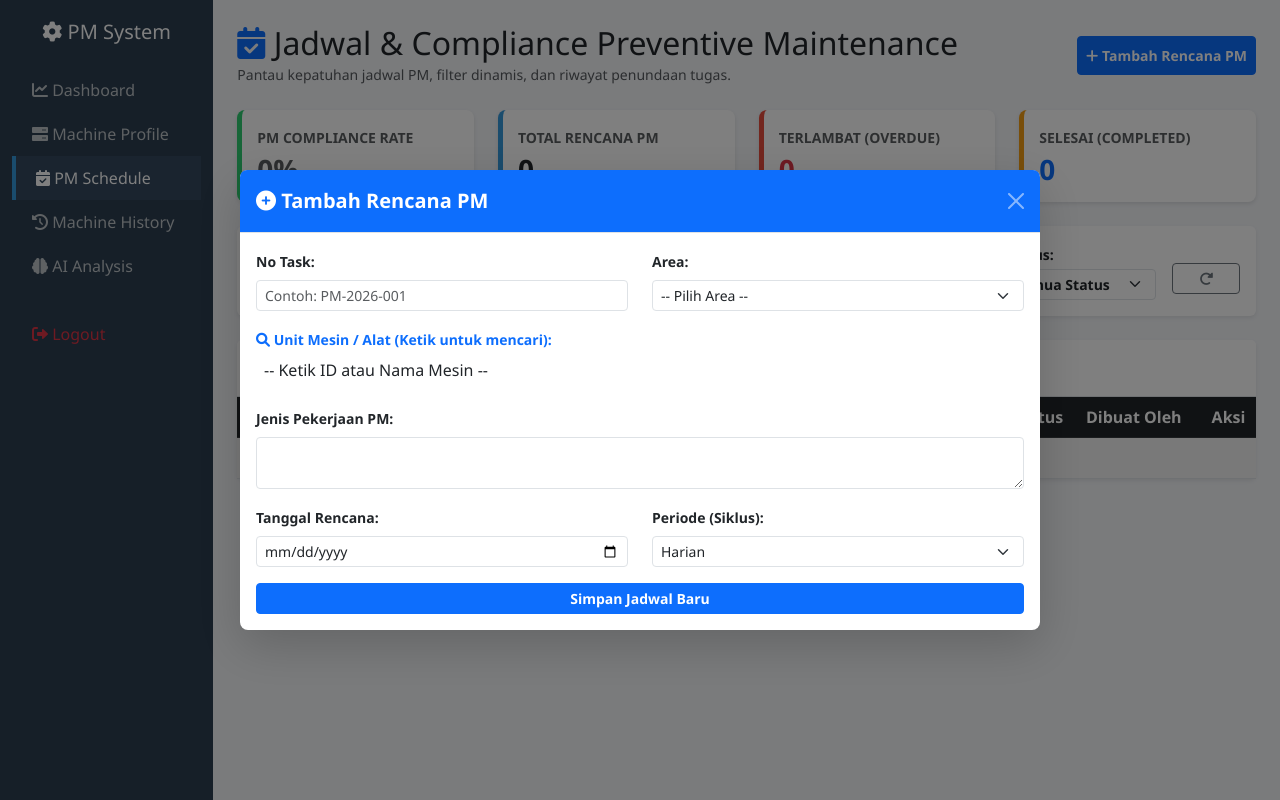
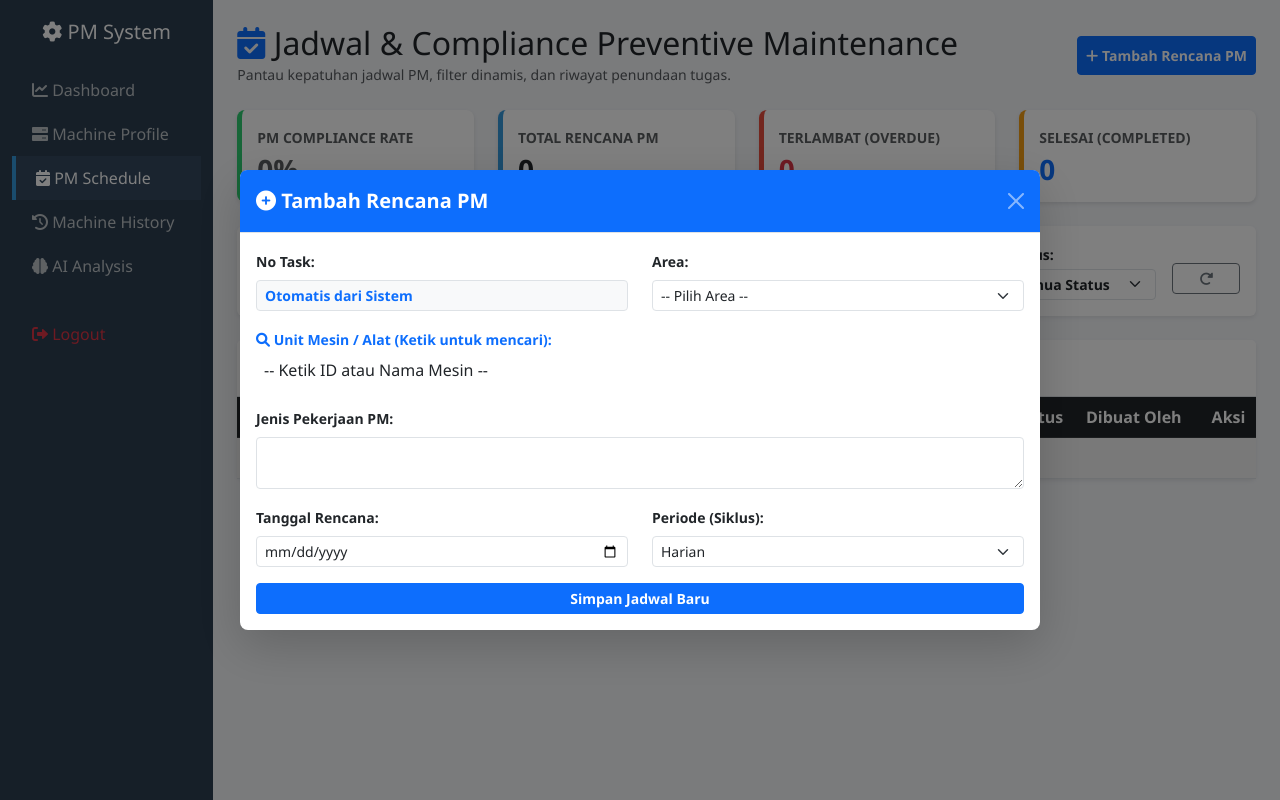
Before and after one commit to asephana949-web/pm-system-app, a Flask app: page /pm-schedule in a window 1280 px wide, after a click on "Tambah Rencana PM". Run offline with Flask 3, Linux system fonts and the light colour scheme; the visitor is signed in with stand-in values (Sample User, id 1); data that the repository does not hold is empty; some libraries are stand-ins or nearby versions.

Commit message:
updated app.py and pm_schedule.html

```diff
--- a/app.py
+++ b/app.py
@@ -1,5 +1,6 @@
 import os
 import time
+import datetime
 from flask import Flask, render_template, request, jsonify, redirect, url_for, session, make_response
 from flask_cors import CORS
 import pymysql
@@ -229,17 +230,44 @@ def handle_jadwal():
             if request.method == 'GET':
                 cursor.execute("SELECT * FROM jadwal_pm ORDER BY id DESC")
                 return jsonify(cursor.fetchall())
+
             elif request.method == 'POST':
                 if 'loggedin' not in session: return jsonify({"error": "Belum login"}), 403
                 data = request.json
-                # Menambahkan tipe_pekerjaan ke kolom baru
+
+                # --- LOGIKA AUTO-GENERATE NO TASK ---
+                now = datetime.datetime.now()
+                # Membuat Prefix: PM-Tahun-Bulan- (contoh: PM-2026-09-)
+                prefix = f"PM-{now.strftime('%Y-%m')}-"
+
+                # Cari no_task terakhir di DB yang memiliki prefix bulan dan tahun yang sama
+                cursor.execute("SELECT no_task FROM jadwal_pm WHERE no_task LIKE %s ORDER BY no_task DESC LIMIT 1", (prefix + '%',))
+                last_task = cursor.fetchone()
+
+                if last_task and last_task['no_task']:
+                    try:
+                        # Ambil 3 angka terakhir, lalu tambahkan 1
+                        last_seq = int(last_task['no_task'].split('-')[-1])
+                        next_seq = last_seq + 1
+                    except ValueError:
+                        next_seq = 1
+                else:
+                    # Jika belum ada jadwal di bulan ini, mulai dari 1
+                    next_seq = 1
+
+                # Gabungkan prefix dengan nomor urut format 3 digit (001, 002, dst)
+                no_task_otomatis = f"{prefix}{next_seq:03d}"
+                # ------------------------------------
+
                 sql = """INSERT INTO jadwal_pm (no_task, id_mesin, area, jenis_pekerjaan, tipe_pekerjaan, tgl_rencana, periode, status, dibuat_oleh)
                          VALUES (%s, %s, %s, %s, %s, %s, %s, %s, %s)"""
-                cursor.execute(sql, (data.get('no_task'), data.get('id_mesin'), data.get('area'), data.get('jenis_pekerjaan'), data.get('tipe_pekerjaan', 'Preventive'), data.get('tgl_rencana'), data.get('periode'), 'Scheduled', session['username']))
+                cursor.execute(sql, (no_task_otomatis, data.get('id_mesin'), data.get('area'), data.get('jenis_pekerjaan'), data.get('tipe_pekerjaan', 'Preventive'), data.get('tgl_rencana'), data.get('periode'), 'Scheduled', session['username']))
                 conn.commit()
-                return jsonify({"status": "success", "message": "Jadwal berhasil ditambahkan!"})
+
+                return jsonify({"status": "success", "message": f"Jadwal ditambah! No Task: {no_task_otomatis}"})
     finally:
         conn.close()
+
 
 @app.route('/api/jadwal/<int:id>/selesai', methods=['PUT'])
 def selesaikan_jadwal(id):
--- a/templates/pm_schedule.html
+++ b/templates/pm_schedule.html
@@ -135,7 +135,7 @@
                     <div class="row">
                         <div class="col-md-6 mb-3">
                             <label class="form-label fw-bold small">No Task:</label>
-                            <input type="text" class="form-control form-control-sm" id="tambahNoTask" placeholder="Contoh: PM-2026-001" required>
+                            <input type="text" class="form-control form-control-sm bg-light fw-bold text-primary" id="tambahNoTask" value="Otomatis dari Sistem" readonly>
                         </div>
                         <div class="col-md-6 mb-3">
                             <label class="form-label fw-bold small">Area:</label>
@@ -188,7 +188,7 @@
                     <div class="row">
                         <div class="col-md-6 mb-3">
                             <label class="form-label fw-bold small">No Task:</label>
-                            <input type="text" class="form-control form-control-sm" id="editNoTask" required>
+                            <input type="text" class="form-control form-control-sm bg-light" id="editNoTask" readonly>
                         </div>
                         <div class="col-md-6 mb-3">
                             <label class="form-label fw-bold small">Area:</label>
```
